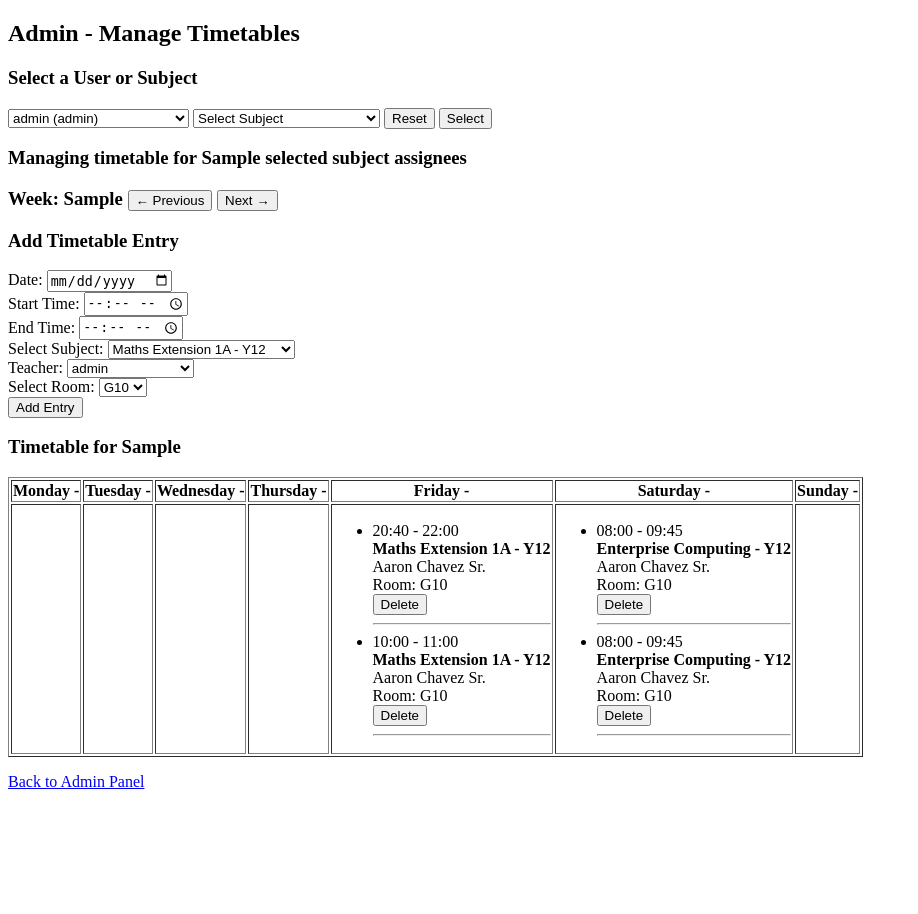
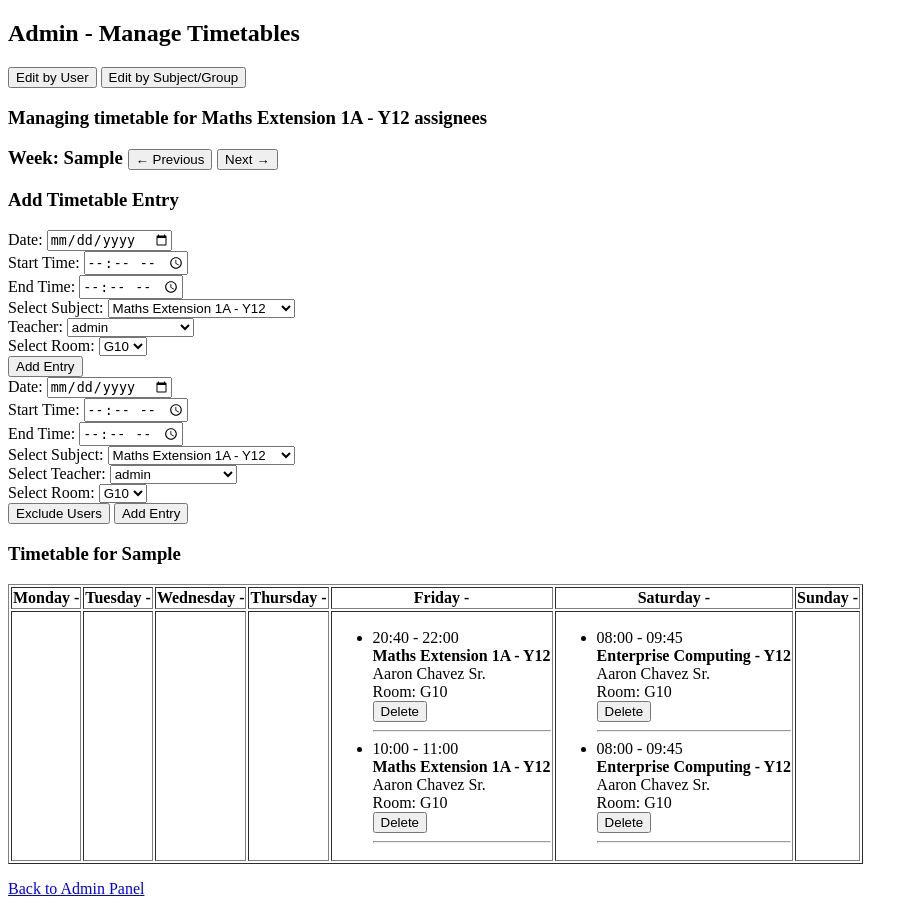
Before and after one commit to As3r1408/school_timetable, a Flask app: template templates/admin_timetable.html in a window 1280 px wide. Shown: the whole page, without its empty margins (0-918 px from the left). Before the commit the page ends 789 px from the top, so only its background shows below. Run offline with Flask 3, Linux system fonts and the light colour scheme; the template is opened without the code that fills it: values that come from a table or form of the project are taken from there, most other values are stand-ins (such as "Sample title", 1, 10 or a date in 2020).

Commit message:
progress done, some things left to iron out tho

```diff
--- a/app.py
+++ b/app.py
@@ -198,52 +198,64 @@ def admin_timetable():
     users = User.query.filter(User.role != "admin").all()
     staff_users = User.query.filter_by(role="staff").all()
     rooms = Room.query.all()
+    subjects = Subject.query.all()
+    year_groups = db.session.query(User.year_group).distinct().all()
+    year_groups = [yg[0] for yg in year_groups if yg[0] is not None]
     selected_user = None
     selected_subject = None
     timetable_entries = []
     assigned_subjects = []
     subject_assignees = []
 
-    # ✅ Ensure the week_offset exists in session
+    # Ensure the week_offset exists in session
     if "week_offset" not in session:
         session["week_offset"] = 0
 
-    # ✅ Handle week navigation without losing the selected user
+    # Handle week navigation without losing the selected user or subject
     if request.method == "POST":
         if "week_change" in request.form:
             session["week_offset"] += int(request.form["week_change"])
-
         elif "user_id" in request.form:
             session["selected_user_id"] = request.form["user_id"]
-            session.pop("selected_subject_id", None)
+            session.pop("selected_subject_id", None)  # Clear selected subject
         elif "subject_id" in request.form:
             session["selected_subject_id"] = request.form["subject_id"]
             session.pop("selected_user_id", None)  # Clear selected user
 
-    # ✅ Ensure selected user is persisted across week changes
+    # Ensure selected user or subject is persisted across week changes
     if "selected_user_id" in session:
         selected_user = User.query.get(session["selected_user_id"])
+        if selected_user:
+            assigned_subjects = AssignedSubject.query.filter_by(user_id=selected_user.id).all()
+    elif "selected_subject_id" in session:
+        selected_subject = Subject.query.get(session["selected_subject_id"])
+        if selected_subject:
+            subject_assignees = AssignedSubject.query.filter_by(subject_id=selected_subject.id).all()
 
-        if selected_user:
-            # ✅ Retrieve subjects assigned to the selected user
-            assigned_subjects = AssignedSubject.query.filter_by(user_id=selected_user.id).all()
-
-    # ✅ Calculate the start and end of the selected week
+    # Calculate the start and end of the selected week
     today = datetime.today()
     week_start = today - timedelta(days=today.weekday()) + timedelta(weeks=session["week_offset"])
     week_end = week_start + timedelta(days=6)
     week_range = f"{week_start.strftime('%a %d/%m')} - {week_end.strftime('%a %d/%m')}"
 
-# ✅ Fetch timetable for the selected user and current week
+    # Fetch timetable for the selected user or subject and current week
     if selected_user:
         timetable_entries = Timetable.query.filter(
-        Timetable.user_id == selected_user.id,
-        Timetable.week == week_start.isocalendar()[1]  # Match the correct week
-    ).order_by(Timetable.date, Timetable.start_time).all()
+            Timetable.user_id == selected_user.id,
+            Timetable.date >= week_start,
+            Timetable.date <= week_end
+        ).order_by(Timetable.date, Timetable.start_time).all()
+    elif selected_subject:
+        # Fetch common timetable entries for all assignees of the selected subject
+        assignee_ids = [assignment.user_id for assignment in subject_assignees]
+        timetable_entries = Timetable.query.filter(
+            Timetable.user_id.in_(assignee_ids),
+            Timetable.subject == selected_subject.name,
+            Timetable.date >= week_start,
+            Timetable.date <= week_end
+        ).order_by(Timetable.date, Timetable.start_time).all()
 
-
-
-    # ✅ Handle adding a timetable entry
+    # Handle adding a timetable entry
     if request.method == 'POST' and "action" in request.form:
         action = request.form["action"]
 
@@ -277,7 +289,7 @@ def admin_timetable():
                     db.session.commit()
                     flash("Timetable entry added!", "success")
 
-                    # ✅ Redirect to prevent form resubmission on refresh
+                    # Redirect to prevent form resubmission on refresh
                     return redirect(url_for('admin_timetable'))
 
                 else:
@@ -291,8 +303,9 @@ def admin_timetable():
                 db.session.commit()
                 flash("Timetable entry deleted.", "info")
 
-            # ✅ Redirect after deletion to prevent duplicate deletions on reload
+            # Redirect after deletion to prevent duplicate deletions on reload
             return redirect(url_for('admin_timetable'))
+
         elif action == "assign_by_subject":
             subject_id = request.form["subject_id"]
             date = datetime.strptime(request.form["date"], '%Y-%m-%d').date()
@@ -316,33 +329,35 @@ def admin_timetable():
             # Assign timetable entry to all non-excluded users
             for user_id in assigned_user_ids - excluded_user_ids:
                 user = User.query.get(user_id)
-                teacher = user if user.role == "staff" else None  # Ensure staff members are assigned as teachers
+                teacher = User.query.get(request.form["teacher_id"])
 
                 new_entry = Timetable(
-                user_id=user_id,
-                date=date,
-                subject=subject.name,
-                teacher=teacher.username if teacher else "N/A",
-                start_time=start_time,
-                end_time=end_time,
-                room=room.name
-              )
+                    user_id=user_id,
+                    date=date,
+                    subject=subject.name,
+                    teacher=teacher.username if user.role == "student" else user.username,
+                    start_time=start_time,
+                    end_time=end_time,
+                    room=room.name
+                )
                 db.session.add(new_entry)
 
             db.session.commit()
             flash(f"Timetable entry added for all assigned users of '{subject.name}'!", "success")
             return redirect(url_for('admin_timetable'))
 
-    subjects = Subject.query.all()  # ✅ Fetch all subjects from the database
+    return render_template(
+        "admin_timetable.html",
+        users=users, staff_users=staff_users, rooms=rooms,
+        subjects=subjects, selected_user=selected_user,
+        selected_subject=selected_subject, timetable=timetable_entries,
+        assigned_subjects=assigned_subjects, subject_assignees=subject_assignees,
+        year_groups=year_groups, week_range=week_range, week_start=week_start, timedelta=timedelta
+    )
 
-    return render_template(
-    "admin_timetable.html",
-    users=users, staff_users=staff_users, rooms=rooms,
-    subjects=subjects,  # ✅ Pass subjects to the template
-    selected_user=selected_user, timetable=timetable_entries,
-    assigned_subjects=assigned_subjects,
-    week_range=week_range, week_start=week_start, timedelta=timedelta
-)
+
+
+
 
 
 
--- a/models.py
+++ b/models.py
@@ -11,7 +11,7 @@ class User(db.Model, UserMixin):
     username = db.Column(db.String(50), unique=True, nullable=False)
     password = db.Column(db.String(100), nullable=False)
     role = db.Column(db.String(10), nullable=False)  # 'student', 'staff', 'admin'
-
+    year_group = db.Column(db.String(10), nullable=True)
 # School Settings Model (For Week A/B System)
 class SchoolSettings(db.Model):
     id = db.Column(db.Integer, primary_key=True)
--- a/templates/admin_timetable.html
+++ b/templates/admin_timetable.html
@@ -18,13 +18,51 @@
             form.submit();
         }
 
-        // Show/hide exclude popup
+        function showEditByUser() {
+            document.getElementById("editByUser").style.display = "block";
+            document.getElementById("editBySubject").style.display = "none";
+        }
+
+        function showEditBySubject() {
+            document.getElementById("editByUser").style.display = "none";
+            document.getElementById("editBySubject").style.display = "block";
+        }
+
+        function showUserTimetable(userId) {
+            let form = document.createElement("form");
+            form.method = "POST";
+            form.style.display = "none";
+
+            let input = document.createElement("input");
+            input.type = "hidden";
+            input.name = "user_id";
+            input.value = userId;
+
+            form.appendChild(input);
+            document.body.appendChild(form);
+            form.submit();
+        }
+
+        function showSubjectTimetable(subjectId) {
+            let form = document.createElement("form");
+            form.method = "POST";
+            form.style.display = "none";
+
+            let input = document.createElement("input");
+            input.type = "hidden";
+            input.name = "subject_id";
+            input.value = subjectId;
+
+            form.appendChild(input);
+            document.body.appendChild(form);
+            form.submit();
+        }
+
         function toggleExcludePopup() {
             let popup = document.getElementById("excludePopup");
             popup.style.display = (popup.style.display === "block") ? "none" : "block";
         }
 
-        // Filter users in exclude menu
         function filterUsers() {
             let search = document.getElementById("searchExclude").value.toLowerCase();
             let users = document.querySelectorAll(".exclude-user");
@@ -33,34 +71,6 @@
                 let name = user.getAttribute("data-name").toLowerCase();
                 user.style.display = name.includes(search) ? "block" : "none";
             });
-        }
-
-        // Handle selection logic
-        function handleSelection() {
-            let userSelect = document.getElementById("userSelect");
-            let subjectSelect = document.getElementById("subjectSelect");
-            let timetableForm = document.getElementById("timetableForm");
-            let excludeButton = document.getElementById("excludeButton");
-
-            if (subjectSelect.value) {
-                // If subject is selected, hide user select and show timetable form
-                userSelect.disabled = true;
-                timetableForm.style.display = "block";
-                excludeButton.style.display = "inline";
-            } else {
-                userSelect.disabled = false;
-                timetableForm.style.display = "none";
-                excludeButton.style.display = "none";
-            }
-        }
-
-        function resetSelection() {
-            document.getElementById("userSelect").value = "";
-            document.getElementById("subjectSelect").value = "";
-            document.getElementById("userSelect").disabled = false;
-            document.getElementById("timetableForm").style.display = "none";
-            document.getElementById("excludeButton").style.display = "none";
-            document.getElementById("excludePopup").style.display = "none";
         }
     </script>
     <style>
@@ -80,30 +90,76 @@
 <body>
     <h2>Admin - Manage Timetables</h2>
 
-    <!-- Step 1: Select User or Subject-->
-    <h3>Select a User or Subject</h3>
-    <form method="post">
-        <input type="hidden" name="action" value="select">
+    <!-- Initial Buttons -->
+    <button onclick="showEditByUser()">Edit by User</button>
+    <button onclick="showEditBySubject()">Edit by Subject/Group</button>
 
-        <select id="userSelect" name="user_id" onchange="resetSelection()">
-            <option value="">Select User</option>
+    <!-- Edit by User Section -->
+    <div id="editByUser" style="display: none;">
+        <h3>Edit by User</h3>
+        <input type="text" id="searchUser" placeholder="Search users...">
+        <table border="1">
+            <tr>
+                <th>Student Name</th>
+                <th>Year Group</th>
+                <th>Subjects</th>
+                <th>Edit Timetable</th>
+            </tr>
             {% for user in users %}
-                <option value="{{ user.id }}" {% if selected_user and selected_user.id == user.id %}selected{% endif %}>
-                    {{ user.username }} ({{ user.role }})
-                </option>
+                <tr>
+                    <td>{{ user.username }}</td>
+                    <td>{{ user.year_group }}</td>
+                    <td>
+                        <button type="button" onclick="alert('Subjects: {{ user.assigned_subjects|map(attribute='subject.name')|join(', ') }}')">View Subjects</button>
+                    </td>
+                    <td>
+                        <button type="button" onclick="showUserTimetable({{ user.id }})">Edit Timetable</button>
+                    </td>
+                </tr>
             {% endfor %}
-        </select>
+        </table>
+    </div>
 
-        <select id="subjectSelect" name="subject_id" onchange="handleSelection()">
-            <option value="">Select Subject</option>
+    <!-- Edit by Subject/Group Section -->
+    <div id="editBySubject" style="display: none;">
+        <h3>Edit by Subject/Group</h3>
+        <input type="text" id="searchSubject" placeholder="Search subjects...">
+        <table border="1">
+            <tr>
+                <th>Subject/Year Group</th>
+                <th>Type</th>
+                <th>Staff Members</th>
+                <th>Students</th>
+                <th>Edit Timetables</th>
+            </tr>
             {% for subject in subjects %}
-                <option value="{{ subject.id }}">{{ subject.name }}</option>
+                <tr>
+                    <td>{{ subject.name }}</td>
+                    <td>Subject</td>
+                    <td>{{ subject.assigned_users|selectattr('user.role', 'equalto', 'staff')|map(attribute='user.username')|join(', ') }}</td>
+                    <td>
+                        <button type="button" onclick="alert('Students: {{ subject.assigned_users|selectattr('user.role', 'equalto', 'student')|map(attribute='user.username')|join(', ') }}')">View Students</button>
+                    </td>
+                    <td>
+                        <button type="button" onclick="showSubjectTimetable({{ subject.id }})">Edit Timetables</button>
+                    </td>
+                </tr>
             {% endfor %}
-        </select>
-
-        <button type="button" onclick="resetSelection()">Reset</button>
-        <button type="submit">Select</button>
-    </form>
+            {% for year_group in year_groups %}
+                <tr>
+                    <td>{{ year_group }}</td>
+                    <td>Year Group</td>
+                    <td></td>
+                    <td>
+                        <button type="button" onclick="alert('Students: {{ users|selectattr('year_group', 'equalto', year_group)|map(attribute='username')|join(', ') }}')">View Students</button>
+                    </td>
+                    <td>
+                        <button type="button" onclick="showSubjectTimetable(year_group)">Edit Timetables</button>
+                    </td>
+                </tr>
+            {% endfor %}
+        </table>
+    </div>
 
     {% if selected_user or selected_subject %}
         <h3>
@@ -159,13 +215,21 @@
         {% endif %}
 
         <!-- Mass Timetable Entry for Subject Assignees -->
-        <form id="timetableForm" method="post" style="display: none;">
-            <input type="hidden" name="action" value="add_entry_subject">
+        {% if selected_subject %}
+            <form id="timetableForm" method="post">
+                <input type="hidden" name="action" value="assign_by_subject">
                 <input type="hidden" name="subject_id" value="{{ selected_subject.id }}">
 
                 Date: <input type="date" name="date" required><br>
                 Start Time: <input type="time" name="start_time" required><br>
                 End Time: <input type="time" name="end_time" required><br>
+
+                Select Subject:
+                <select name="subject_id" required>
+                    {% for subject in subjects %}
+                        <option value="{{ subject.id }}">{{ subject.name }}</option>
+                    {% endfor %}
+                </select><br>
 
                 Select Teacher:
                 <select name="teacher_id" required>
@@ -181,9 +245,10 @@
                     {% endfor %}
                 </select><br>
 
-            <button type="button" id="excludeButton" style="display: none;" onclick="toggleExcludePopup()">Exclude Users</button>
+                <button type="button" id="excludeButton" onclick="toggleExcludePopup()">Exclude Users</button>
                 <button type="submit">Add Entry</button>
             </form>
+        {% endif %}
 
         <!-- Exclude Users Popup -->
         <div id="excludePopup">
@@ -191,8 +256,8 @@
             <input type="text" id="searchExclude" onkeyup="filterUsers()" placeholder="Search users...">
             <ul>
                 {% for user in subject_assignees %}
-                    <li class="exclude-user" data-name="{{ user.username }}">
-                        <input type="checkbox" name="exclude_users" value="{{ user.id }}"> {{ user.username }} ({{ user.role }})
+                    <li class="exclude-user" data-name="{{ user.user.username }}">
+                        <input type="checkbox" name="excluded_users" value="{{ user.user_id }}"> {{ user.user.username }} ({{ user.user.role }})
                     </li>
                 {% endfor %}
             </ul>
@@ -236,7 +301,6 @@
         <p>No timetable entries for this week.</p>
     {% endif %}
 
-
     <p><a href="{{ url_for('admin') }}">Back to Admin Panel</a></p>
 </body>
 </html>
```
Also changed, not shown: templates/admin.html (+14 -3 lines), instance/timetable.db. Lines whose indentation alone changed are shown as unchanged.
